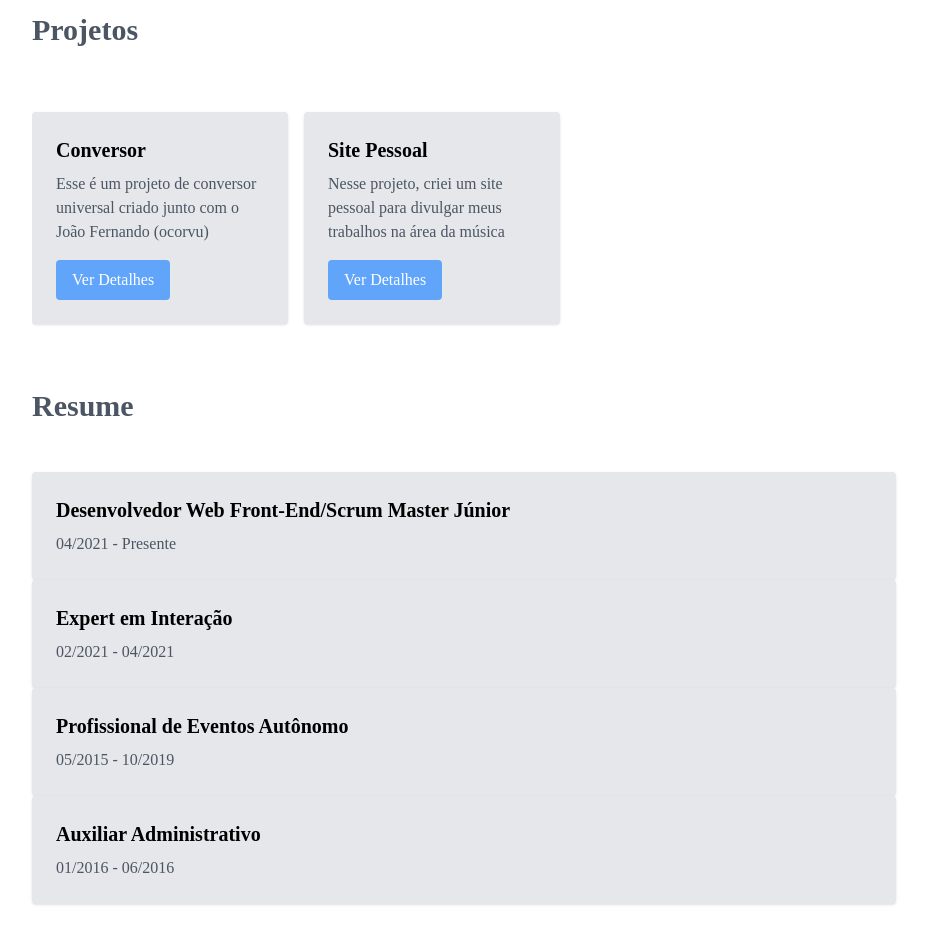
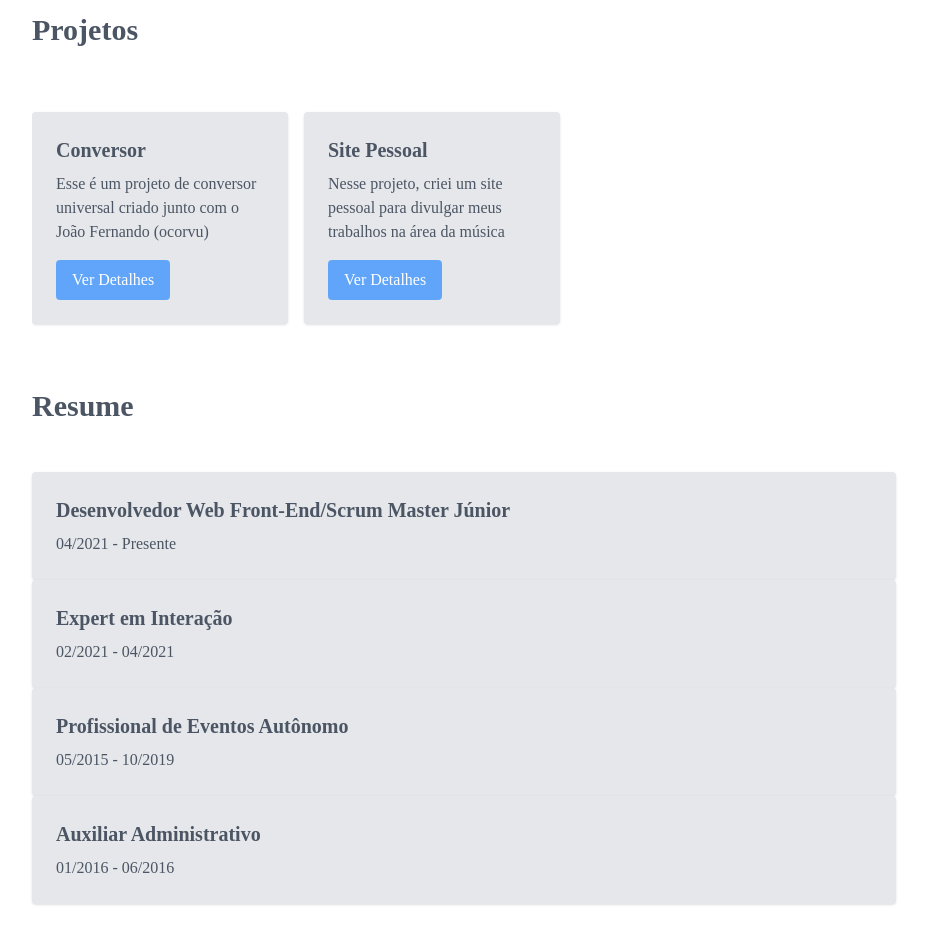
Before and after one commit to joaoluis17/portfolio, a Vue app: page / in a window 1280 px wide. Shown: the part 900-1852 px from the top of the page, without its empty margins (176-1103 px from the left). Built offline with nearby package versions, Linux system fonts and the light colour scheme.

Commit message:
finalizando ajustes

```diff
--- a/src/views/Projects.vue
+++ b/src/views/Projects.vue
@@ -8,7 +8,7 @@
             :key="index"
             class="project-item bg-gray-200 p-6 rounded shadow hover:shadow-lg transition-shadow w-64"
         >
-            <h3 class="text-xl font-bold mb-2">{{ project.title }}</h3>
+            <h3 class="text-xl text-gray-600 font-bold mb-2">{{ project.title }}</h3>
             <p class="text-gray-600">{{ project.description }}</p>
             <button
             @click="showProjectDetails(index)"
@@ -20,8 +20,8 @@
         </div>
 
         <div v-if="selectedProject !== null" class="project-details mt-8">
-            <h3 class="text-2xl font-bold mb-4">{{ projects[selectedProject].title }}</h3>
-            <p class="text-lg">{{ projects[selectedProject].fullDescription }}</p>
+            <h3 class="text-2xl text-gray-600 dark:text-gray-200 font-bold mb-4">{{ projects[selectedProject].title }}</h3>
+            <p class="text-lg text-gray-600 dark:text-gray-200">{{ projects[selectedProject].fullDescription }}</p>
         <a
             :href="projects[selectedProject].link"
             target="_blank"
--- a/src/views/Resume.vue
+++ b/src/views/Resume.vue
@@ -3,18 +3,18 @@
         <h2 class="text-3xl text-gray-600 dark:text-gray-200 font-bold my-12">Resume</h2>
         <div class="mb-12">
         <div class="bg-gray-200 p-6 rounded shadow hover:shadow-lg transition-shadow">
-            <h3 class="text-xl font-bold mb-2">Desenvolvedor Web Front-End/Scrum Master Júnior</h3>
+            <h3 class="text-xl text-gray-600 font-bold mb-2">Desenvolvedor Web Front-End/Scrum Master Júnior</h3>
             <p class="text-gray-600">04/2021 - Presente</p>
         </div>
         <div class="bg-gray-200 p-6 rounded shadow hover:shadow-lg transition-shadow">
-            <h3 class="text-xl font-bold mb-2">Expert em Interação</h3>
+            <h3 class="text-xl text-gray-600 font-bold mb-2">Expert em Interação</h3>
             <p class="text-gray-600">02/2021 - 04/2021</p>
         </div><div class="bg-gray-200 p-6 rounded shadow hover:shadow-lg transition-shadow">
-        <h3 class="text-xl font-bold mb-2">Profissional de Eventos Autônomo</h3>
+        <h3 class="text-xl text-gray-600 font-bold mb-2">Profissional de Eventos Autônomo</h3>
         <p class="text-gray-600">05/2015 - 10/2019</p>
         </div>
         <div class="bg-gray-200 p-6 rounded shadow hover:shadow-lg transition-shadow">
-            <h3 class="text-xl font-bold mb-2">Auxiliar Administrativo</h3>
+            <h3 class="text-xl text-gray-600 font-bold mb-2">Auxiliar Administrativo</h3>
             <p class="text-gray-600">01/2016 - 06/2016</p>
         </div>
         </div>
```
